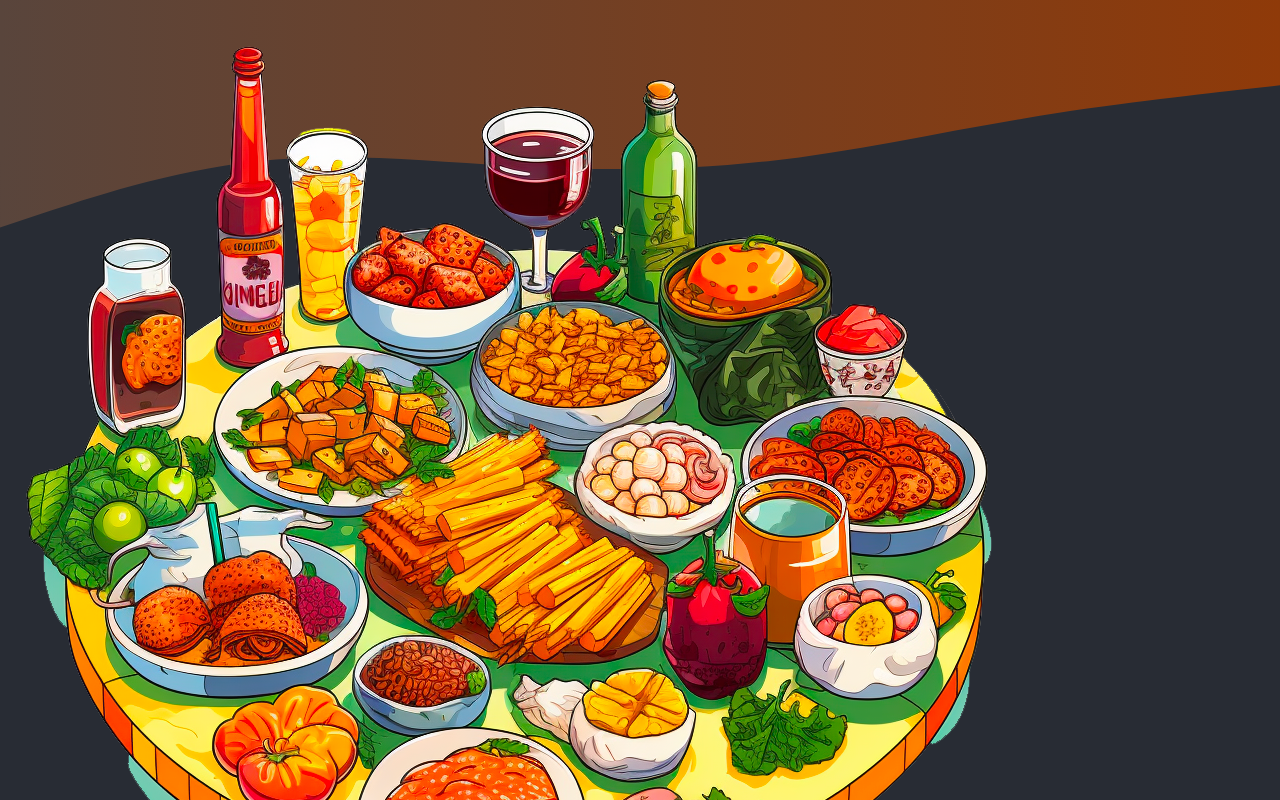
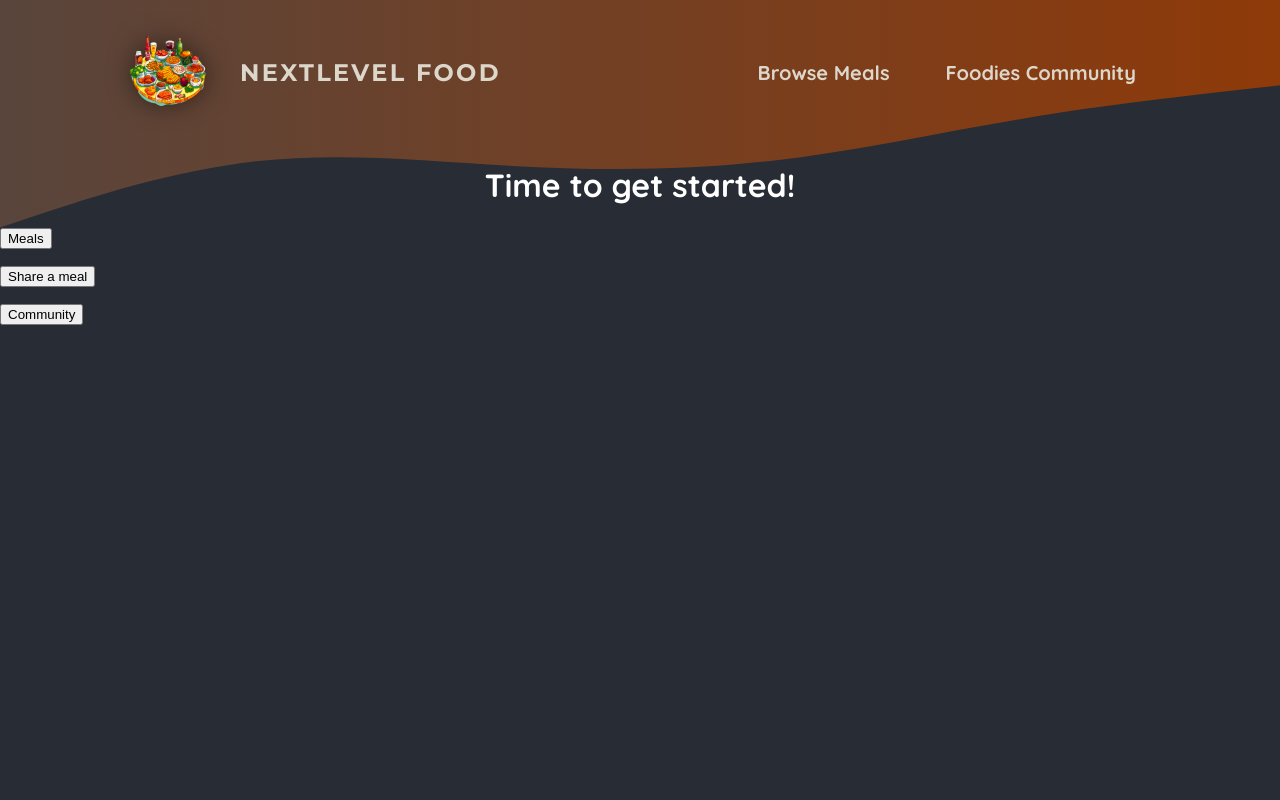
Before and after one commit to MrMic/NestJS14_Udemy_S03_Foodies, a Next.js app: page / in a window 1280 px wide. Shown: the top 800 px of the page. Built offline with nearby package versions, Linux system fonts and the light colour scheme.

Commit message:
Styling with NextJS CSS Module (Not TailwindCSS)

```diff
--- a/components/main-header.js
+++ b/components/main-header.js
@@ -2,15 +2,17 @@
 
 import logoImg from "@/assets/logo.png";
 
+import classes from "./main-header.module.css";
+
 export default function MainHeader() {
   return (
-    <header>
-      <Link href="/">
+    <header className={classes.header}>
+      <Link className={classes.logo} href="/">
         <img src={logoImg.src} alt="A plate with food on it" />
         NextLevel Food
       </Link>
 
-      <nav>
+      <nav className={classes.nav}>
         <ul>
           <li>
             <Link href="/meals">Browse Meals</Link>
--- /dev/null
+++ b/components/main-header.module.css
@@ -0,0 +1,67 @@
+.header {
+  display: flex;
+  justify-content: space-between;
+  align-items: center;
+  padding: 2rem 1rem;
+}
+
+@media (min-width: 768px) {
+  .header {
+    padding: 2rem 10%;
+  }
+}
+
+.nav ul {
+  list-style: none;
+  margin: 0;
+  padding: 0;
+  display: flex;
+  gap: 1.5rem;
+  /* font-family: 'Montserrat', sans-serif; */
+  font-size: 1.25rem;
+}
+
+.nav a {
+  text-decoration: none;
+  color: #ddd6cb;
+  font-weight: bold;
+  padding: 0.5rem 1rem;
+  border-radius: 0.5rem;
+}
+
+.nav a:hover,
+.nav a:active {
+  background: linear-gradient(90deg, #ff8a05, #f9b331);
+  background-clip: text;
+  -webkit-background-clip: text;
+  -webkit-text-fill-color: transparent;
+  text-shadow: 0 0 18px rgba(248, 190, 42, 0.8);
+}
+
+.active {
+  background: linear-gradient(90deg, #ff8a05, #f9b331);
+  background-clip: text;
+  -webkit-background-clip: text;
+  -webkit-text-fill-color: transparent;
+}
+
+.logo {
+  display: flex;
+  align-items: center;
+  justify-content: center;
+  gap: 2rem;
+  text-decoration: none;
+  color: #ddd6cb;
+  font-weight: bold;
+  font-family: "Montserrat", sans-serif;
+  letter-spacing: 0.15rem;
+  text-transform: uppercase;
+  font-size: 1.5rem;
+}
+
+.logo img {
+  width: 5rem;
+  height: 5rem;
+  object-fit: contain;
+  filter: drop-shadow(0 0 0.75rem rgba(0, 0, 0, 0.5));
+}
```
